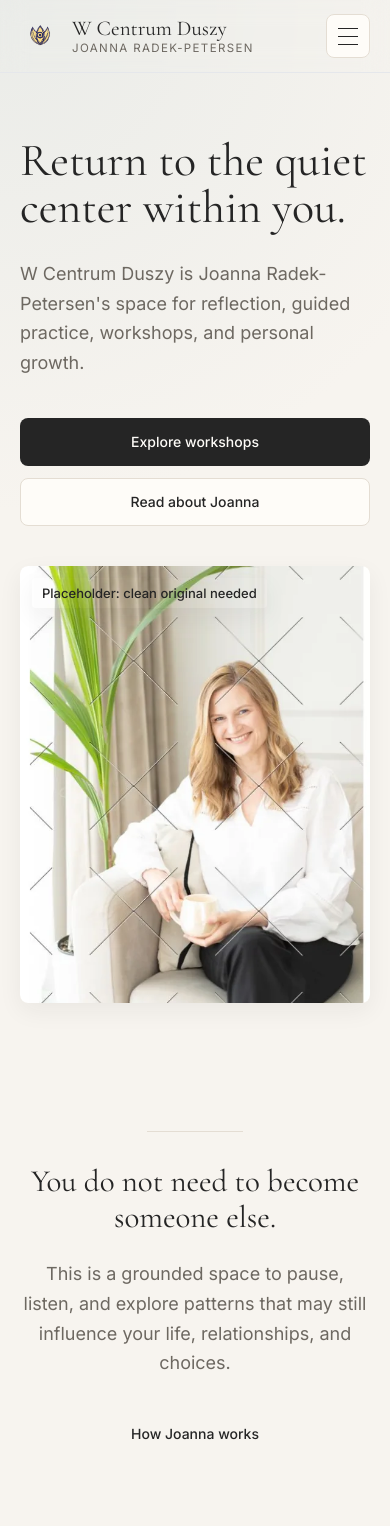
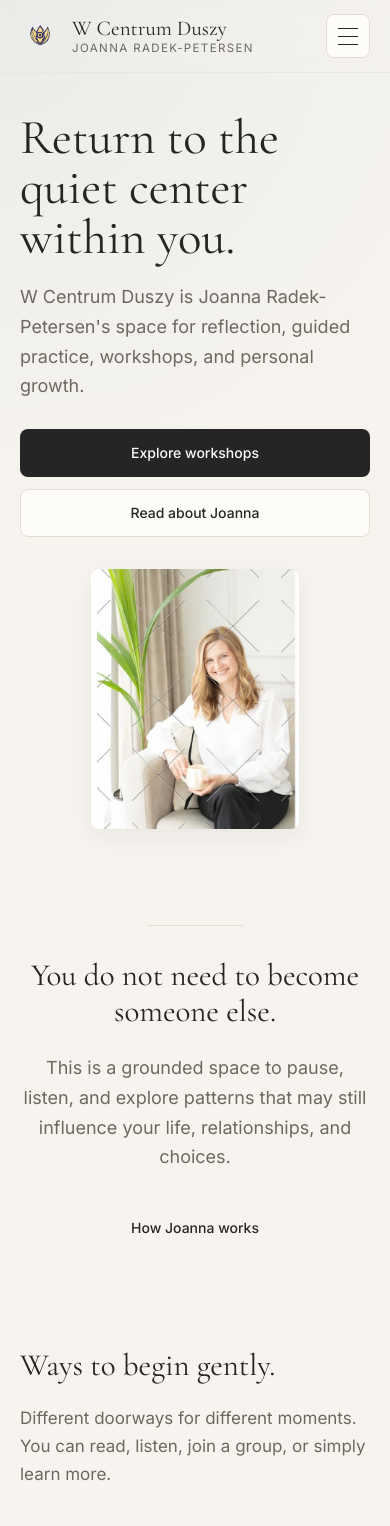
Before and after one commit to bentpetersendk/wcentrumduszy.dk, a Next.js app: page / in a window 390 px wide. Shown: the top 1526 px of the page. Built offline with nearby package versions, Linux system fonts and the light colour scheme.

Commit message:
Improve mobile homepage polish

```diff
--- a/src/app/globals.css
+++ b/src/app/globals.css
@@ -70,9 +70,21 @@
 }
 
 @layer utilities {
+  @keyframes slide-in {
+    from {
+      opacity: 0;
+      transform: translateX(1rem);
+    }
+
+    to {
+      opacity: 1;
+      transform: translateX(0);
+    }
+  }
+
   .text-display {
     font-family: var(--font-display), serif;
-    font-size: clamp(2.875rem, 7vw, 4.5rem);
+    font-size: clamp(3.05rem, 7vw, 4.5rem);
     font-weight: 400;
     line-height: 1.02;
   }
--- a/src/app/layout.tsx
+++ b/src/app/layout.tsx
@@ -36,7 +36,7 @@
     <html lang="pl" className={`${display.variable} ${sans.variable}`}>
       <body>
         <Header />
-        <main id="main-content" className="min-h-[48vh]">
+        <main id="main-content" tabIndex={-1} className="min-h-[48vh] focus:outline-none">
           {children}
         </main>
         <Footer />
--- a/src/app/page.tsx
+++ b/src/app/page.tsx
@@ -35,32 +35,31 @@
 export default function Home() {
   return (
     <div>
-      <section className="mx-auto grid min-h-[calc(100svh-72px)] max-w-[1200px] items-center gap-10 px-5 py-16 sm:px-8 lg:min-h-[calc(100svh-88px)] lg:grid-cols-[1fr_0.95fr] lg:gap-8 lg:py-24">
+      <section className="mx-auto grid max-w-[1200px] items-center gap-8 px-5 pb-12 pt-10 sm:px-8 sm:py-16 lg:min-h-[calc(100svh-88px)] lg:grid-cols-[1fr_0.95fr] lg:gap-8 lg:py-24">
         <div className="max-w-2xl">
           <h1 className="text-display text-text">Return to the quiet center within you.</h1>
-          <p className="mt-7 max-w-xl text-body-large text-text-muted">
+          <p className="mt-5 max-w-xl text-body-large text-text-muted sm:mt-7">
             W Centrum Duszy is Joanna Radek-Petersen&apos;s space for reflection, guided practice,
             workshops, and personal growth.
           </p>
-          <div className="mt-10 flex flex-col gap-3 sm:flex-row">
-            <ButtonLink href="/workshops">Explore workshops</ButtonLink>
-            <ButtonLink href="/about" variant="secondary">Read about Joanna</ButtonLink>
+          <div className="mt-7 flex flex-col gap-3 sm:mt-10 sm:flex-row">
+            <ButtonLink href="/workshops" className="w-full sm:w-auto">Explore workshops</ButtonLink>
+            <ButtonLink href="/about" variant="secondary" className="w-full sm:w-auto">Read about Joanna</ButtonLink>
           </div>
         </div>
 
-        <div className="relative mx-auto w-full max-w-[39rem] lg:ml-auto">
+        <div className="relative mx-auto w-full max-w-[13rem] sm:max-w-[32rem] lg:ml-auto lg:max-w-[39rem]">
           <div className="absolute -left-6 top-10 hidden h-40 w-24 rounded-md bg-mist/70 lg:block" />
           <EditorialImage
             src="/photos/portraits/joanna-radek-01.webp"
             alt="Joanna Radek-Petersen seated in a bright calm room, holding a cup."
             priority
-            marker="Placeholder: clean original needed"
             className="relative shadow-soft"
           />
         </div>
       </section>
 
-      <section className="px-5 py-16 sm:px-8 lg:py-24" aria-labelledby="trust-heading">
+      <section className="px-5 py-12 sm:px-8 sm:py-16 lg:py-24" aria-labelledby="trust-heading">
         <Reveal>
           <div className="mx-auto max-w-[760px] text-center">
             <div className="mx-auto mb-8 h-px w-24 bg-border" />
@@ -78,7 +77,7 @@
         </Reveal>
       </section>
 
-      <section className="mx-auto max-w-[1200px] px-5 py-16 sm:px-8 lg:py-24" aria-labelledby="offers-heading">
+      <section className="mx-auto max-w-[1200px] px-5 py-12 sm:px-8 sm:py-16 lg:py-24" aria-labelledby="offers-heading">
         <Reveal>
           <div className="mb-10 max-w-2xl">
             <h2 id="offers-heading" className="text-h2 text-text">Ways to begin gently.</h2>
@@ -103,13 +102,12 @@
         </div>
       </section>
 
-      <section className="mx-auto grid max-w-[1200px] items-start gap-10 px-5 py-16 sm:px-8 lg:grid-cols-[0.82fr_1fr] lg:py-24" aria-labelledby="about-heading">
+      <section className="mx-auto grid max-w-[1200px] items-start gap-8 px-5 py-12 sm:gap-10 sm:px-8 sm:py-16 lg:grid-cols-[0.82fr_1fr] lg:py-24" aria-labelledby="about-heading">
         <Reveal>
           <EditorialImage
             src="/photos/portraits/joanna-radek-11.webp"
             alt="Joanna Radek-Petersen smiling softly in natural light."
-            marker="Placeholder: clean original needed"
-            className="mx-auto max-w-[30rem]"
+            className="mx-auto max-w-[20rem] sm:max-w-[30rem]"
           />
         </Reveal>
         <Reveal delay={0.08}>
@@ -130,34 +128,32 @@
         </Reveal>
       </section>
 
-      <section className="px-5 py-24 sm:px-8 lg:py-32" aria-label="A quiet pause">
+      <section className="px-5 py-16 sm:px-8 sm:py-20 lg:py-32" aria-label="A quiet pause">
         <Reveal>
           <div className="mx-auto max-w-[640px] text-center">
-            <p className="font-display text-[1.6rem] italic leading-snug text-text sm:text-[1.9rem]">
+            <p className="font-display text-[1.45rem] italic leading-snug text-text sm:text-[1.9rem]">
               Sometimes the most important step is simply allowing yourself to pause.
             </p>
           </div>
         </Reveal>
         <Reveal delay={0.1}>
-          <div className="mx-auto mt-12 max-w-[58rem]">
+          <div className="mx-auto mt-8 max-w-[58rem] sm:mt-12">
             <EditorialImage
               src="/photos/portraits/joanna-radek-04.webp"
               alt="Joanna Radek-Petersen looking out over a quiet green view."
               aspect="wide"
-              marker="Placeholder: clean original needed"
             />
           </div>
         </Reveal>
       </section>
 
-      <section className="bg-mist/55 px-5 py-16 sm:px-8 lg:py-24" aria-labelledby="featured-workshop-heading">
-        <div className="mx-auto grid max-w-[1200px] items-center gap-10 lg:grid-cols-[1.08fr_1fr]">
+      <section className="bg-mist/55 px-5 py-12 sm:px-8 sm:py-16 lg:py-24" aria-labelledby="featured-workshop-heading">
+        <div className="mx-auto grid max-w-[1200px] items-center gap-8 sm:gap-10 lg:grid-cols-[1.08fr_1fr]">
           <Reveal delay={0.1}>
             <EditorialImage
               src="/photos/portraits/joanna-radek-13.webp"
               alt="Joanna Radek-Petersen preparing materials at a table."
               aspect="wide"
-              marker="Placeholder: clean original needed"
             />
           </Reveal>
           <Reveal>
@@ -187,21 +183,20 @@
                 </div>
               </dl>
               <div className="mt-8 flex flex-col gap-3 sm:flex-row">
-                <ButtonLink href="/workshops" variant="secondary">View details</ButtonLink>
-                <ButtonLink href="/contact" variant="text">Ask a question</ButtonLink>
+                <ButtonLink href="/workshops" variant="secondary" className="w-full sm:w-auto">View details</ButtonLink>
+                <ButtonLink href="/contact" variant="text" className="w-full sm:w-auto">Ask a question</ButtonLink>
               </div>
             </div>
           </Reveal>
         </div>
       </section>
 
-      <section className="mx-auto grid max-w-[1200px] items-start gap-10 px-5 py-16 sm:px-8 lg:grid-cols-[0.9fr_1fr] lg:py-24" aria-labelledby="meditation-heading">
+      <section className="mx-auto grid max-w-[1200px] items-start gap-8 px-5 py-12 sm:gap-10 sm:px-8 sm:py-16 lg:grid-cols-[0.9fr_1fr] lg:py-24" aria-labelledby="meditation-heading">
         <Reveal>
           <EditorialImage
             src="/photos/portraits/joanna-radek-16.webp"
             alt="Joanna Radek-Petersen seated calmly in a reflective pose."
-            marker="Placeholder: clean original needed"
-            className="mx-auto max-w-[30rem]"
+            className="mx-auto max-w-[20rem] sm:max-w-[30rem]"
           />
         </Reveal>
         <Reveal delay={0.08}>
@@ -233,7 +228,7 @@
         </Reveal>
       </section>
 
-      <section className="px-5 py-16 sm:px-8 lg:py-24" aria-labelledby="testimonial-heading">
+      <section className="px-5 py-12 sm:px-8 sm:py-16 lg:py-24" aria-labelledby="testimonial-heading">
         <Reveal>
           <div className="mx-auto max-w-[820px] text-center">
             <p className="text-caption uppercase text-text-muted">A note from the experience</p>
@@ -241,7 +236,7 @@
             <p aria-hidden="true" className="mt-3 font-display text-[4.5rem] leading-none text-mist">
               &ldquo;
             </p>
-            <blockquote className="mt-1 font-display text-[2.25rem] leading-[1.2] text-text sm:text-[2.75rem]">
+            <blockquote className="mt-1 font-display text-[1.85rem] leading-[1.18] text-text sm:text-[2.75rem]">
               A calm and thoughtful space where I could listen to myself more clearly.
             </blockquote>
             <p className="mt-7 text-small text-text-muted">
@@ -254,7 +249,7 @@
         </Reveal>
       </section>
 
-      <section className="mx-auto max-w-[960px] px-5 py-16 sm:px-8 lg:py-24" aria-labelledby="newsletter-heading">
+      <section className="mx-auto max-w-[960px] px-5 py-12 sm:px-8 sm:py-16 lg:py-24" aria-labelledby="newsletter-heading">
         <Reveal>
           <div className="rounded-md border border-border bg-surface p-7 sm:p-10">
             <div className="grid gap-8 lg:grid-cols-[0.9fr_1fr] lg:items-center">
@@ -271,7 +266,7 @@
                   Join the newsletter
                 </Button>
               </form>
-              <div className="lg:order-2">
+              <div className="-order-1 lg:order-2">
                 <p className="text-caption uppercase text-text-muted">Newsletter</p>
                 <h2 id="newsletter-heading" className="mt-3 text-h2 text-text">Stay close without deciding today.</h2>
                 <p className="mt-5 text-body text-text-muted">
@@ -283,8 +278,8 @@
         </Reveal>
       </section>
 
-      <section className="bg-mist/30 px-5 py-16 sm:px-8 lg:py-24" aria-labelledby="contact-heading">
-        <div className="mx-auto grid max-w-[1200px] items-center gap-10 lg:grid-cols-[1fr_0.78fr]">
+      <section className="bg-mist/30 px-5 py-12 sm:px-8 sm:py-16 lg:py-24" aria-labelledby="contact-heading">
+        <div className="mx-auto grid max-w-[1200px] items-center gap-8 sm:gap-10 lg:grid-cols-[1fr_0.78fr]">
           <Reveal>
             <div className="max-w-2xl">
               <p className="text-caption uppercase text-text-muted">Contact</p>
@@ -302,8 +297,7 @@
             <EditorialImage
               src="/photos/portraits/joanna-radek-17.webp"
               alt="Joanna Radek-Petersen smiling warmly."
-              marker="Placeholder: clean original needed"
-              className="mx-auto max-w-[31rem]"
+              className="mx-auto max-w-[20rem] sm:max-w-[31rem]"
             />
           </Reveal>
         </div>
--- a/src/components/system/EditorialImage.tsx
+++ b/src/components/system/EditorialImage.tsx
@@ -32,6 +32,7 @@
         alt={alt}
         fill
         priority={priority}
+        fetchPriority={priority ? "high" : undefined}
         sizes="(min-width: 1024px) 44vw, 100vw"
         className="object-cover transition-transform duration-[450ms] ease-soft group-hover:motion-safe:scale-[1.015]"
       />
--- a/src/components/system/Reveal.tsx
+++ b/src/components/system/Reveal.tsx
@@ -1,20 +1,7 @@
-"use client";
-
-import { motion, useReducedMotion } from "framer-motion";
 import type { ReactNode } from "react";
 
 export function Reveal({ children, delay = 0, className = "" }: { children: ReactNode; delay?: number; className?: string }) {
-  const reduced = useReducedMotion();
+  void delay;
 
-  return (
-    <motion.div
-      initial={reduced ? false : { opacity: 0, y: 8 }}
-      whileInView={reduced ? undefined : { opacity: 1, y: 0 }}
-      viewport={{ once: true, margin: "-80px" }}
-      transition={{ duration: 0.6, delay, ease: [0.22, 1, 0.36, 1] }}
-      className={className}
-    >
-      {children}
-    </motion.div>
-  );
+  return <div className={className}>{children}</div>;
 }
```
Also changed, not shown: src/components/layout/MobileNavigation.tsx (+10 -24 lines).
